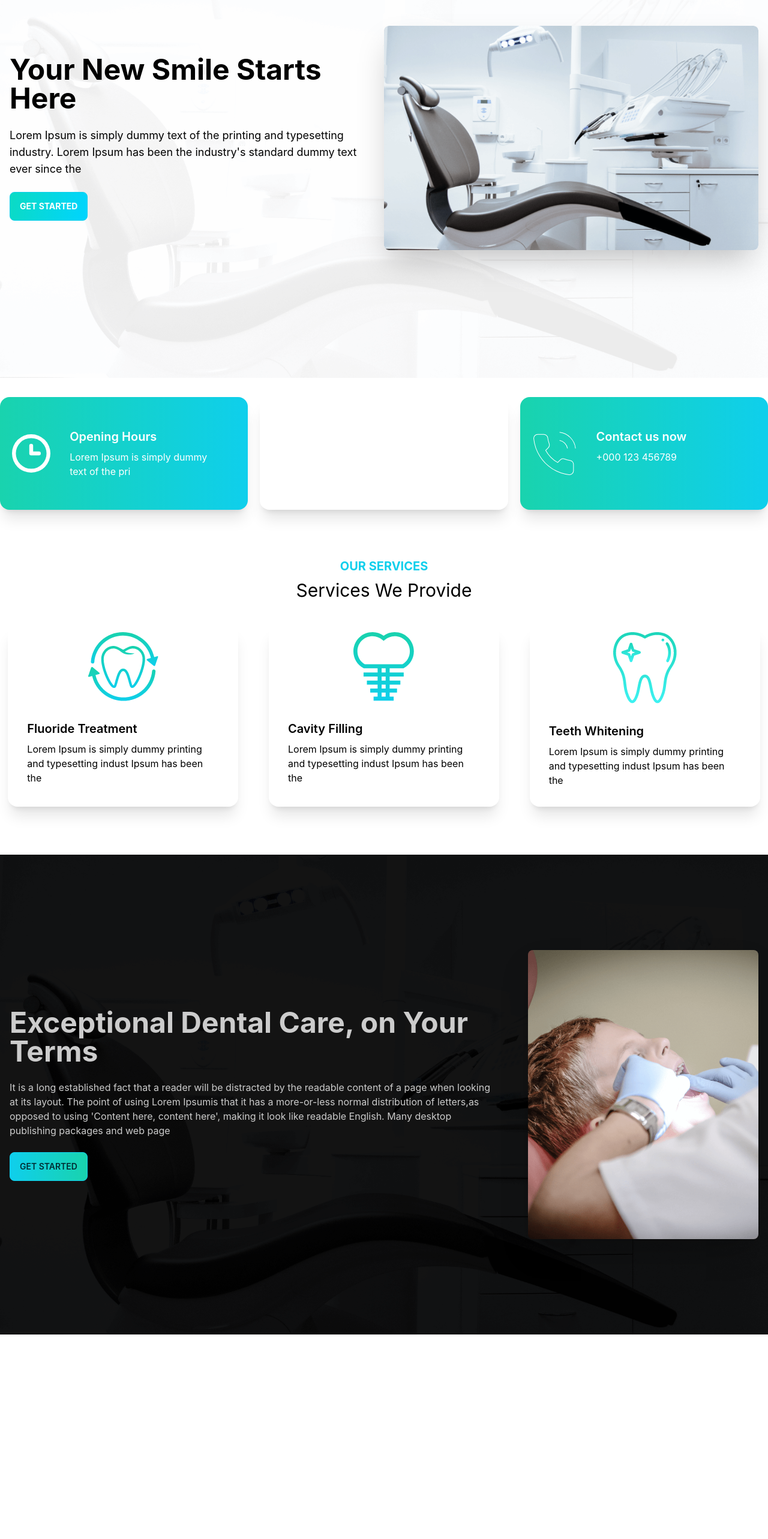
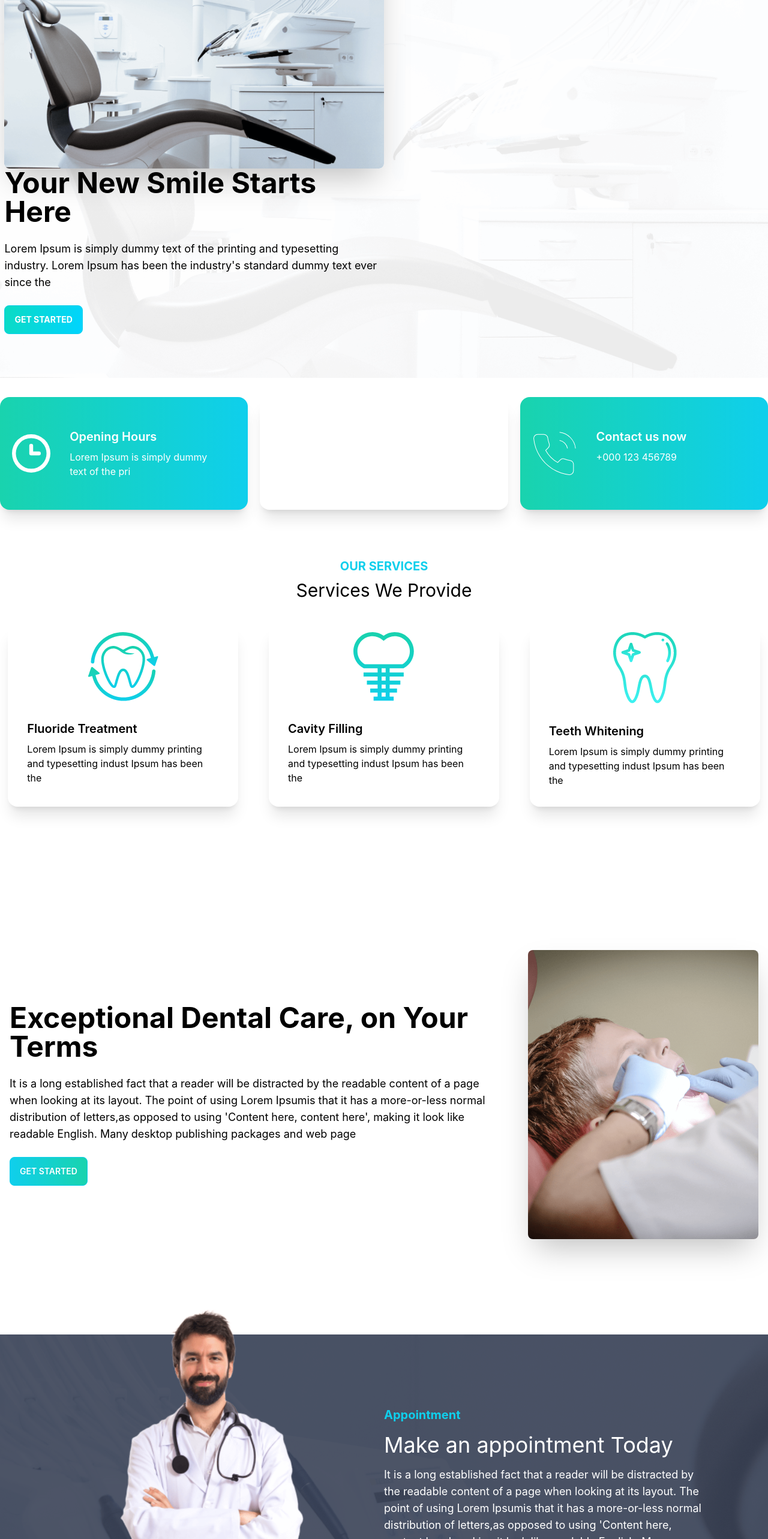
Before and after one commit to RiyaadHossain/Doctors-Portal, a React (Create React App) app: page / in a window 1280 px wide. Shown: the part 234-2800 px from the top of the page at 60% size. Before the commit the page ends 2459 px from the top, so only its background shows below. Built offline with nearby package versions, Linux system fonts and the light colour scheme.

Commit message:
doctors section added

```diff
--- a/src/App.css
+++ b/src/App.css
@@ -3,7 +3,7 @@
 
 }
 
-.hero{
+.banner_hero{
     background-image: url(./Assets/Images/bg.png);
     background-size: cover;
     background-position: center center;
--- a/src/Components/Pages/HomePage/Banner/Banner.jsx
+++ b/src/Components/Pages/HomePage/Banner/Banner.jsx
@@ -1,21 +1,29 @@
 import React from "react";
-import Chair from "../../../../Assets/Images/chair.png"
+import Chair from "../../../../Assets/Images/chair.png";
 
 const Banner = () => {
   return (
-    <div class="hero min-h-screen">
-      <div class="hero-content flex-col lg:flex-row-reverse">
+    <div className="banner_hero">
+      <div class="hero container mx-auto  min-h-screen">
+        <div class="hero-contentflex-col lg:flex-row-reverse">
           <img
             src={Chair}
             className="mb-8 lg:mb-0 lg:w-1/2 rounded-lg shadow-2xl"
             alt="HeroImage"
           />
           <div className="lg:w-1/2">
-          <h1 class="text-5xl text-black font-bold">Your New Smile Starts Here</h1>
+            <h1 class="text-5xl text-black font-bold">
+              Your New Smile Starts Here
+            </h1>
             <p class="py-6 text-lg text-black">
-          Lorem Ipsum is simply dummy text of the printing and typesetting industry. Lorem Ipsum has been the industry's standard dummy text ever since the
+              Lorem Ipsum is simply dummy text of the printing and typesetting
+              industry. Lorem Ipsum has been the industry's standard dummy text
+              ever since the
             </p>
-          <button class="btn bg-gradient-to-tr text-white hero_btn uppercase font-bold btn-primary">Get Started</button>
+            <button class="btn bg-gradient-to-tr text-white hero_btn uppercase font-bold btn-primary">
+              Get Started
+            </button>
+          </div>
         </div>
       </div>
     </div>
--- a/src/Components/Pages/HomePage/Home/Home.jsx
+++ b/src/Components/Pages/HomePage/Home/Home.jsx
@@ -1,18 +1,22 @@
-import React from 'react';
-import Banner from '../Banner/Banner';
-import Hero from '../Others/Hero';
-import Info from '../Others/Info';
-import Services from '../Others/Services';
+import React from "react";
+import Banner from "../Banner/Banner";
+import Doctor from "../Others/Doctor";
+import Hero from "../Others/Hero";
+import Info from "../Others/Info";
+import Services from "../Others/Services";
 
 const Home = () => {
-    return (
-        <div className='container mx-auto'>
-            <Banner/>
-            <Info/>
-            <Services/>
-            <Hero/>
-        </div>
-    );
+  return (
+    <div>
+      <Banner />
+      <div className="container mx-auto">
+        <Info />
+        <Services />
+        <Hero />
+      </div>
+        <Doctor/>
+    </div>
+  );
 };
 
 export default Home;
--- /dev/null
+++ b/src/Components/Pages/HomePage/Others/Doctor.jsx
@@ -0,0 +1,29 @@
+import React from "react";
+import DoctorImage from "../../../../Assets/Images/doctor.png";
+import appointment from "../../../../Assets/Images/appointment.png";
+
+const Doctor = () => {
+  return (
+    <section style={{
+        background: `url(${appointment})`
+    }} className="lg:flex px-8 py-14 lg:py-0 justify-center items-center">
+      <div className="flex-1">
+        <img className="hidden w-[650px] mx-auto mt-[-100px] lg:block" src={DoctorImage} alt="" />
+      </div>
+      <div className="flex-1 ">
+        <h1 className="text-primary font-bold text-xl">Appointment</h1>
+        <h3 className="text-4xl text-white my-4">Make an appointment Today</h3>
+        <p className="text-lg lg:pr-16 text-white">
+          It is a long established fact that a reader will be distracted by the
+          readable content of a page when looking at its layout. The point of
+          using Lorem Ipsumis that it has a more-or-less normal distribution of
+          letters,as opposed to using 'Content here, content here', making it
+          look like readable English. Many desktop publishing packages and web
+          page
+        </p>
+      </div>
+    </section>
+  );
+};
+
+export default Doctor;
--- a/src/Components/Pages/HomePage/Others/Hero.jsx
+++ b/src/Components/Pages/HomePage/Others/Hero.jsx
@@ -3,19 +3,19 @@ import Image from "../../../../Assets/Images/treatment.png"
 
 const Hero = () => {
   return (
-    <div class="hero min-h-screen bg-base-200">
+    <div class="hero min-h-screen">
       <div class="hero-content flex-col lg:flex-row-reverse">
         <img
           src={Image}
           class="max-w-sm rounded-lg shadow-2xl"
           alt="doctor"
         />
-        <div className="pr-8">
+        <div className="pr-8 text-black">
           <h1 class="text-5xl font-bold">Exceptional Dental Care, on Your Terms</h1>
-          <p class="py-6">
+          <p class="py-6 text-lg">
           It is a long established fact that a reader will be distracted by the readable content of a page when looking at its layout. The point of using Lorem Ipsumis that it has a more-or-less normal distribution of letters,as opposed to using 'Content here, content here', making it look like readable English. Many desktop publishing packages and web page
           </p>
-          <button class="btn bg-gradient-to-r from-primary to-secondary btn-primary">Get Started</button>
+          <button class="btn bg-gradient-to-r text-white from-primary to-secondary btn-primary">Get Started</button>
         </div>
       </div>
     </div>
--- a/src/Components/Pages/HomePage/Others/Service.jsx
+++ b/src/Components/Pages/HomePage/Others/Service.jsx
@@ -2,7 +2,7 @@ import React from "react";
 
 const Service = ({ service }) => {
   return (
-    <div class="card w-96 mx-auto bg-base-100 shadow-xl">
+    <div class="card max-w-96 mx-auto bg-base-100 shadow-xl">
       <figure>
         <img className="pt-3" src={service.img} alt="Shoes" />
       </figure>
```
Lines whose indentation alone changed are shown as unchanged.
